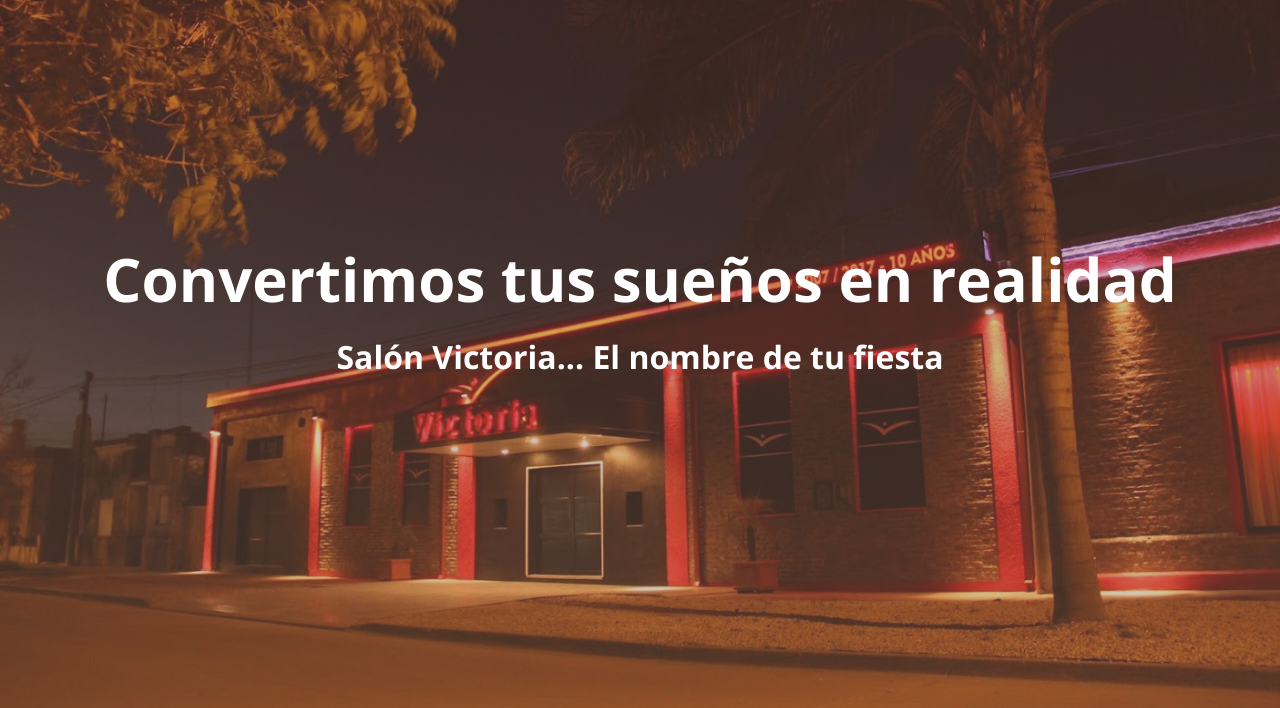
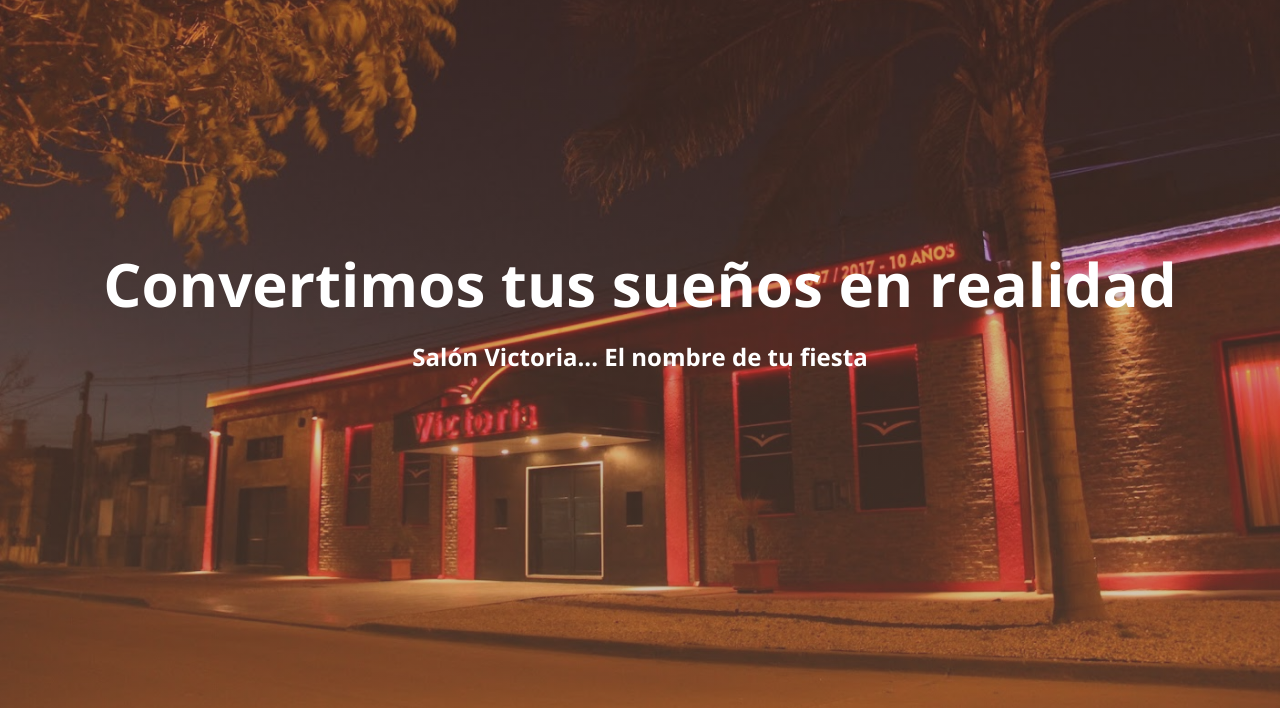
Before and after one commit to 93Gabix/SalonVictoria, a plain HTML site: page index.html in a window 1280 px wide. Shown: the part 92-800 px from the top of the page. Drawn offline with nearby package versions, Linux system fonts and the light colour scheme.

Commit message:
Update index.html

```diff
--- a/index.html
+++ b/index.html
@@ -22,7 +22,7 @@
         </nav>
         <div class="contenedor head">
             <h1 class="titulo">Convertimos tus sueños en realidad</h1>
-            <h1>Salón Victoria... El nombre de tu fiesta </h1>
+            <h2>Salón Victoria... El nombre de tu fiesta </h2>
         </div>
     </header>
 
```
